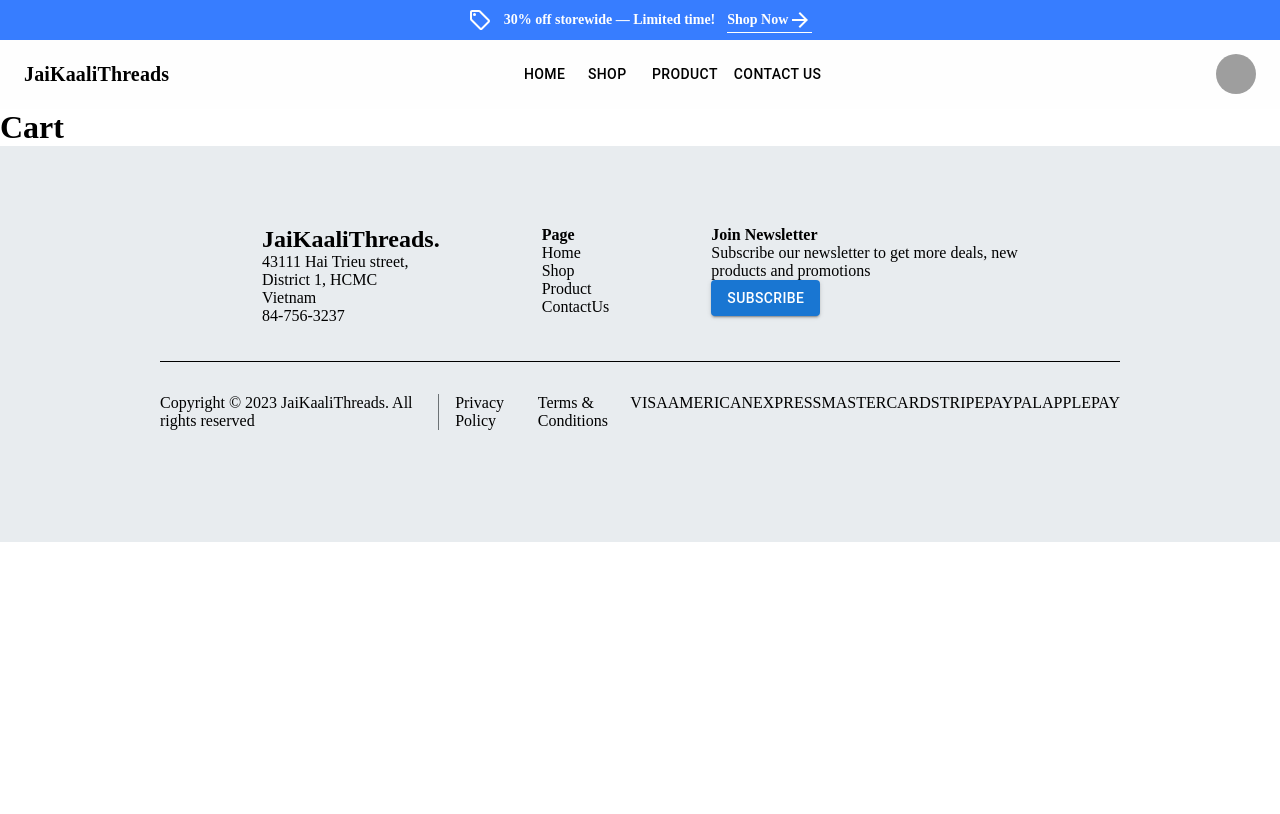
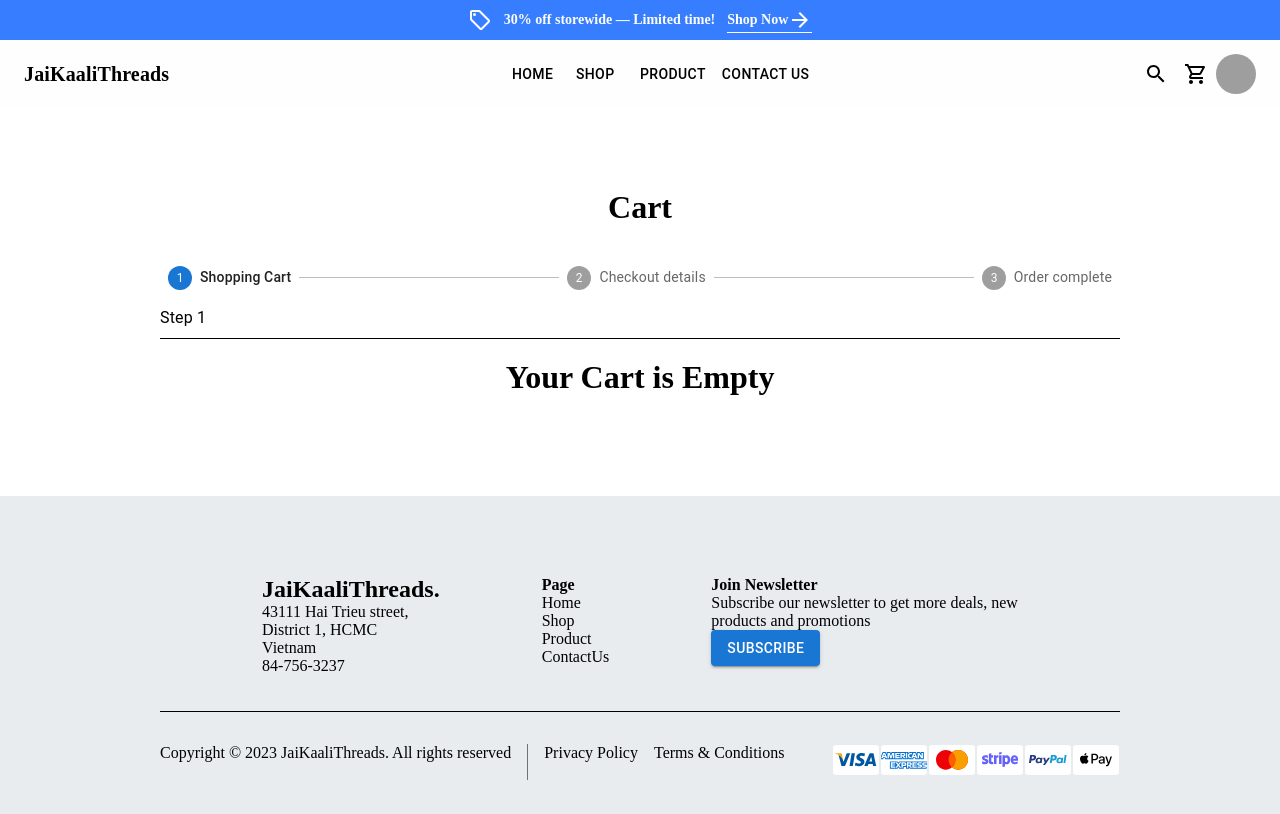
Before and after one commit to codinggita/jai_kaali_threads, a React (Vite) app in the folder client/: page /cart in a window 1280 px wide. Shown: the top 814 px of the page. Built offline with nearby package versions, Linux system fonts and the light colour scheme; grey boxes are pictures that could not be loaded.

Commit message:
added cart component and preparing for account component

```diff
--- a/client/package.json
+++ b/client/package.json
@@ -18,6 +18,7 @@
     "@mui/icons-material": "^5.15.7",
     "@mui/joy": "^5.0.0-beta.24",
     "@mui/material": "^5.15.7",
+    "axios": "^1.6.7",
     "react": "^18.2.0",
     "react-dom": "^18.2.0",
     "react-router-dom": "^6.21.3"
--- a/client/src/Cart.jsx
+++ b/client/src/Cart.jsx
@@ -1,4 +1,6 @@
-import React from 'react'
+import React from 'react';
+import Stepper from './Stepper';
+import './css/Cart.css';
 
 function Cart() {
   return (
@@ -7,10 +9,10 @@ function Cart() {
         <div className="Cart-content">
             <div className="Cart-content-header">
                 <h1>Cart</h1>
-
+                <div className="Process"><Stepper/></div>
             </div>
             <div className="Cart-content-items">
-
+                <h1>Your Cart is Empty</h1>
             </div>
         </div>
       </div>
--- a/client/src/Footer.jsx
+++ b/client/src/Footer.jsx
@@ -1,5 +1,11 @@
 import React from 'react';
 import {Link} from 'react-router-dom';
+import img1 from './assets/VISA.svg';
+import img2 from './assets/AMERICANEXPRESS.svg';
+import img3 from './assets/MASTERCARD.svg';
+import img4 from './assets/STRIPE.svg';
+import img5 from './assets/PAYPAL.svg';
+import img6 from './assets/APPLEPAY.svg';
 import './css/Footer.css';
 import { Button } from '@mui/material';
 
@@ -44,22 +50,22 @@ function Footer() {
             </div>
             <div className="Content-PaymentMethod">
               <div className="PaymentMethods">
-                {/* <img src="./assets/VISA.svg" alt="" /> */}VISA
+                <img src={img1} alt="" />
               </div>
               <div className="PaymentMethods">
-                {/* <img src="./assets/AMERICANEXPRESS.svg" alt="" /> */}AMERICANEXPRESS
+                <img src={img2} alt="" />
               </div>
               <div className="PaymentMethods">
-                {/* <img src="./assets/MASTERCARD.svg" alt="" /> */}MASTERCARD
+                <img src={img3} alt="" />
               </div>
               <div className="PaymentMethods">
-                {/* <img src="./assets/STRIPE.svg" alt="" /> */}STRIPE
+                <img src={img4} alt="" />
               </div>
               <div className="PaymentMethods">
-                {/* <img src="./assets/PAYPAL.svg" alt="" /> */}PAYPAL
+                <img src={img5} alt="" />
               </div>
               <div className="PaymentMethods">
-                {/* <img src="./assets/APPLEPAY.svg" alt="" /> */}APPLEPAY
+                <img src={img6} alt="" />
               </div>
             </div>
           </div>
--- a/client/src/Navbar.jsx
+++ b/client/src/Navbar.jsx
@@ -14,9 +14,10 @@ import Button from '@mui/material/Button';
 import Tooltip from '@mui/material/Tooltip';
 import MenuItem from '@mui/material/MenuItem';
 import AdbIcon from '@mui/icons-material/Adb';
-import ShoppingCartIcon from '@mui/icons-material/ShoppingCart';
 import LocalOfferOutlinedIcon from '@mui/icons-material/LocalOfferOutlined';
 import ArrowForwardOutlinedIcon from '@mui/icons-material/ArrowForwardOutlined';
+import ShoppingCartOutlinedIcon from '@mui/icons-material/ShoppingCartOutlined';
+import SearchIcon from '@mui/icons-material/Search';
 
 const pages = ['Home', 'Shop', 'Product', 'Contact Us'];
 const settings = ['Profile', 'Account', 'Dashboard', 'Logout'];
@@ -140,9 +141,11 @@ function Navbar() {
               </Button>
             ))}
           </Box>
-
-            <IconButton  sx={{ ml: 2, color: '#000000' }}>
-              <ShoppingCartIcon component={Link} to={`/cart`} />
+          <IconButton>
+            <SearchIcon style={{color: '#000000'}}/>
+          </IconButton>
+          <IconButton>
+            <ShoppingCartOutlinedIcon style={{color: '#000000'}}/>
           </IconButton>
           <Tooltip title="Open settings">
             <IconButton onClick={handleOpenUserMenu} sx={{ p: 0 }}>
--- a/client/src/Stepper.jsx
+++ b/client/src/Stepper.jsx
@@ -3,52 +3,12 @@ import Box from '@mui/material/Box';
 import Stepper from '@mui/material/Stepper';
 import Step from '@mui/material/Step';
 import StepLabel from '@mui/material/StepLabel';
-import Button from '@mui/material/Button';
 import Typography from '@mui/material/Typography';
 
-const steps = ['Select campaign settings', 'Create an ad group', 'Create an ad'];
+const steps = ['Shopping Cart', 'Checkout details', 'Order complete'];
 
 export default function HorizontalLinearStepper() {
   const [activeStep, setActiveStep] = React.useState(0);
-  const [skipped, setSkipped] = React.useState(new Set());
-
-  const isStepOptional = (step) => {
-    return step === 1;
-  };
-
-  const isStepSkipped = (step) => {
-    return skipped.has(step);
-  };
-
-  const handleNext = () => {
-    let newSkipped = skipped;
-    if (isStepSkipped(activeStep)) {
-      newSkipped = new Set(newSkipped.values());
-      newSkipped.delete(activeStep);
-    }
-
-    setActiveStep((prevActiveStep) => prevActiveStep + 1);
-    setSkipped(newSkipped);
-  };
-
-  const handleBack = () => {
-    setActiveStep((prevActiveStep) => prevActiveStep - 1);
-  };
-
-  const handleSkip = () => {
-    if (!isStepOptional(activeStep)) {
-      // You probably want to guard against something like this,
-      // it should never occur unless someone's actively trying to break something.
-      throw new Error("You can't skip a step that isn't optional.");
-    }
-
-    setActiveStep((prevActiveStep) => prevActiveStep + 1);
-    setSkipped((prevSkipped) => {
-      const newSkipped = new Set(prevSkipped.values());
-      newSkipped.add(activeStep);
-      return newSkipped;
-    });
-  };
 
   const handleReset = () => {
     setActiveStep(0);
@@ -58,19 +18,9 @@ export default function HorizontalLinearStepper() {
     <Box sx={{ width: '100%' }}>
       <Stepper activeStep={activeStep}>
         {steps.map((label, index) => {
-          const stepProps = {};
-          const labelProps = {};
-          if (isStepOptional(index)) {
-            labelProps.optional = (
-              <Typography variant="caption">Optional</Typography>
-            );
-          }
-          if (isStepSkipped(index)) {
-            stepProps.completed = false;
-          }
           return (
-            <Step key={label} {...stepProps}>
-              <StepLabel {...labelProps}>{label}</StepLabel>
+            <Step key={label}>
+              <StepLabel>{label}</StepLabel>
             </Step>
           );
         })}
@@ -78,7 +28,7 @@ export default function HorizontalLinearStepper() {
       {activeStep === steps.length ? (
         <React.Fragment>
           <Typography sx={{ mt: 2, mb: 1 }}>
-            All steps completed - you&apos;re finished
+            All steps completed - you're finished
           </Typography>
           <Box sx={{ display: 'flex', flexDirection: 'row', pt: 2 }}>
             <Box sx={{ flex: '1 1 auto' }} />
@@ -88,26 +38,6 @@ export default function HorizontalLinearStepper() {
       ) : (
         <React.Fragment>
           <Typography sx={{ mt: 2, mb: 1 }}>Step {activeStep + 1}</Typography>
-          <Box sx={{ display: 'flex', flexDirection: 'row', pt: 2 }}>
-            <Button
-              color="inherit"
-              disabled={activeStep === 0}
-              onClick={handleBack}
-              sx={{ mr: 1 }}
-            >
-              Back
-            </Button>
-            <Box sx={{ flex: '1 1 auto' }} />
-            {isStepOptional(activeStep) && (
-              <Button color="inherit" onClick={handleSkip} sx={{ mr: 1 }}>
-                Skip
-              </Button>
-            )}
-
-            <Button onClick={handleNext}>
-              {activeStep === steps.length - 1 ? 'Finish' : 'Next'}
-            </Button>
-          </Box>
         </React.Fragment>
       )}
     </Box>
--- a/client/src/css/Cart.css
+++ b/client/src/css/Cart.css
@@ -1,7 +1,26 @@
 .Cart-content {
     padding: 80px 160px;
+}
+
+.Cart-content h1 {
+    text-align: center;
 }
 
 .Cart-content-header {
     align-items: center;
 }
+
+.Process {
+    padding-top: 40px;
+}
+
+.Cart-content-items {
+    border-top: 1px solid black;
+    display: flex;
+    align-items: center;
+    justify-content: center;
+}
+
+.Cart-content-items h1 {
+    padding: 20px;
+}
--- a/client/src/css/Home.css
+++ b/client/src/css/Home.css
@@ -3,10 +3,6 @@
     background-color: #171D28;
     display: flex;
 }
-
-/* .hero-image {
-    width: 50%;
-} */
 
 .hero-start {
     color: #FEFEFE;
```
Also changed, not shown: client/src/MyAccount.jsx (added, +15 -0 lines), client/src/assets/visa.svg, 1 other file (tests, documents, lock files or other folders). Lines whose indentation alone changed are shown as unchanged.
